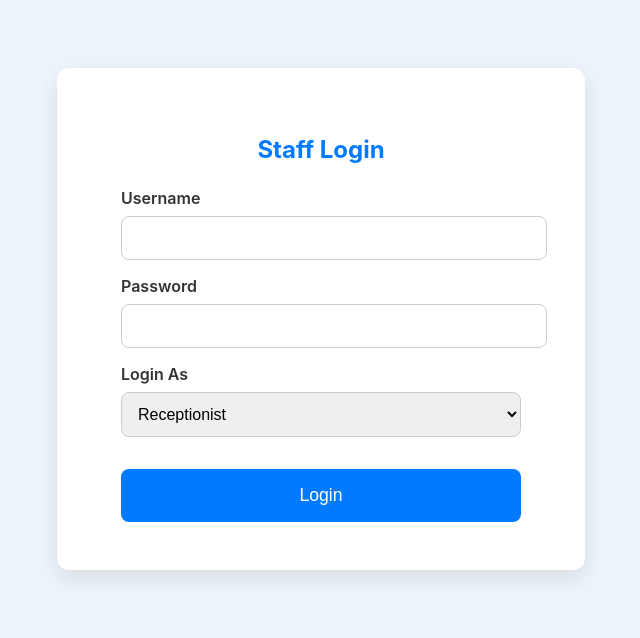
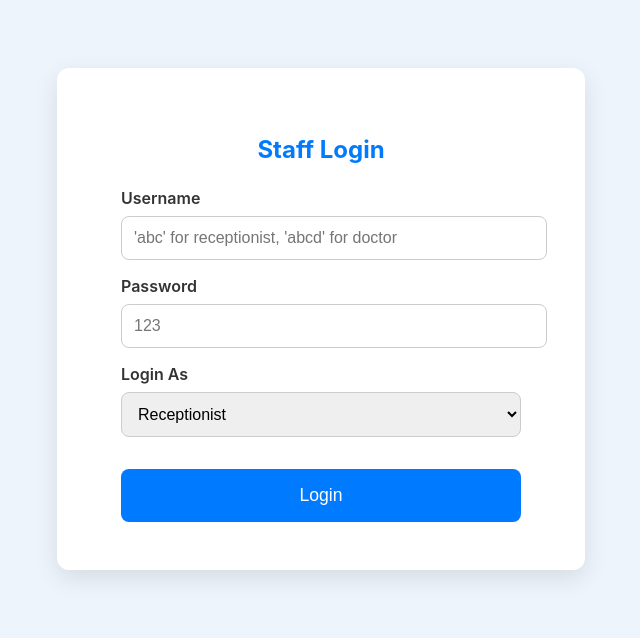
Before and after one commit to Ammanx125/hospital-site, a Flask app: page /login in a window 1280 px wide. Shown: the part 117-755 px from the top of the page, without its empty margins (319-959 px from the left). Run offline with Flask 3, Linux system fonts and the light colour scheme; some web fonts are replaced.

Commit message:
Updated folder with new content

```diff
--- a/app/routes/auth_routes.py
+++ b/app/routes/auth_routes.py
@@ -6,7 +6,7 @@ auth_bp = Blueprint('auth', __name__)
 # Dummy user store; in production use a real database
 users = {
     "abc": {"password": "123", "role": "receptionist"},
-    "asd": {"password": "123", "role": "doctor"}
+    "abcd": {"password": "123", "role": "doctor"}
 }
 
 def login_required(role=None):
--- a/app/templates/login.html
+++ b/app/templates/login.html
@@ -5,10 +5,10 @@
     <form action="/login" method="POST" class="login-form">
         <h2>Staff Login</h2>
         <label for="username">Username</label>
-        <input type="text" name="username" required>
+        <input type="text" name="username" placeholder="'abc' for receptionist, 'abcd' for doctor" required>
 
         <label for="password">Password</label>
-        <input type="password" name="password" required>
+        <input type="password" name="password" placeholder="123" required>
 
         <label for="role">Login As</label>
         <select name="role" required>
```
Also changed, not shown: app/halle.jpg (deleted).
